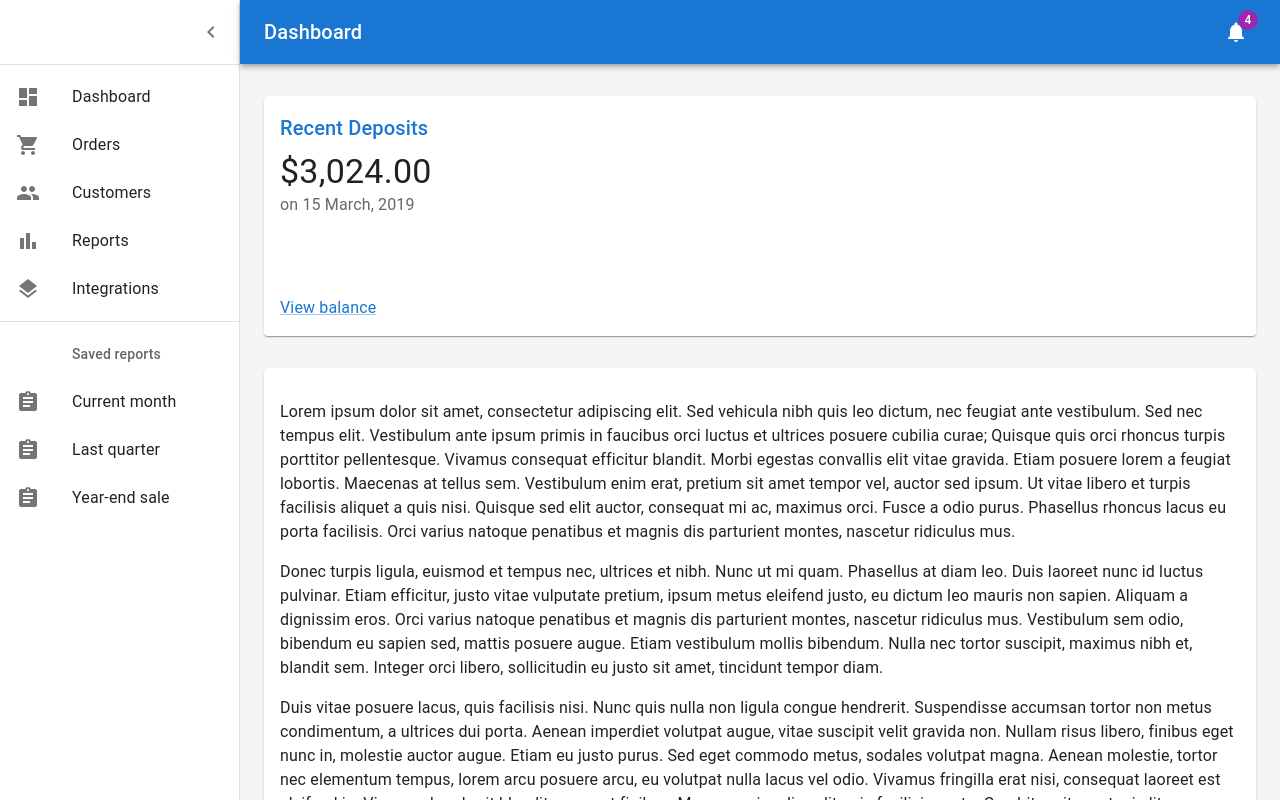
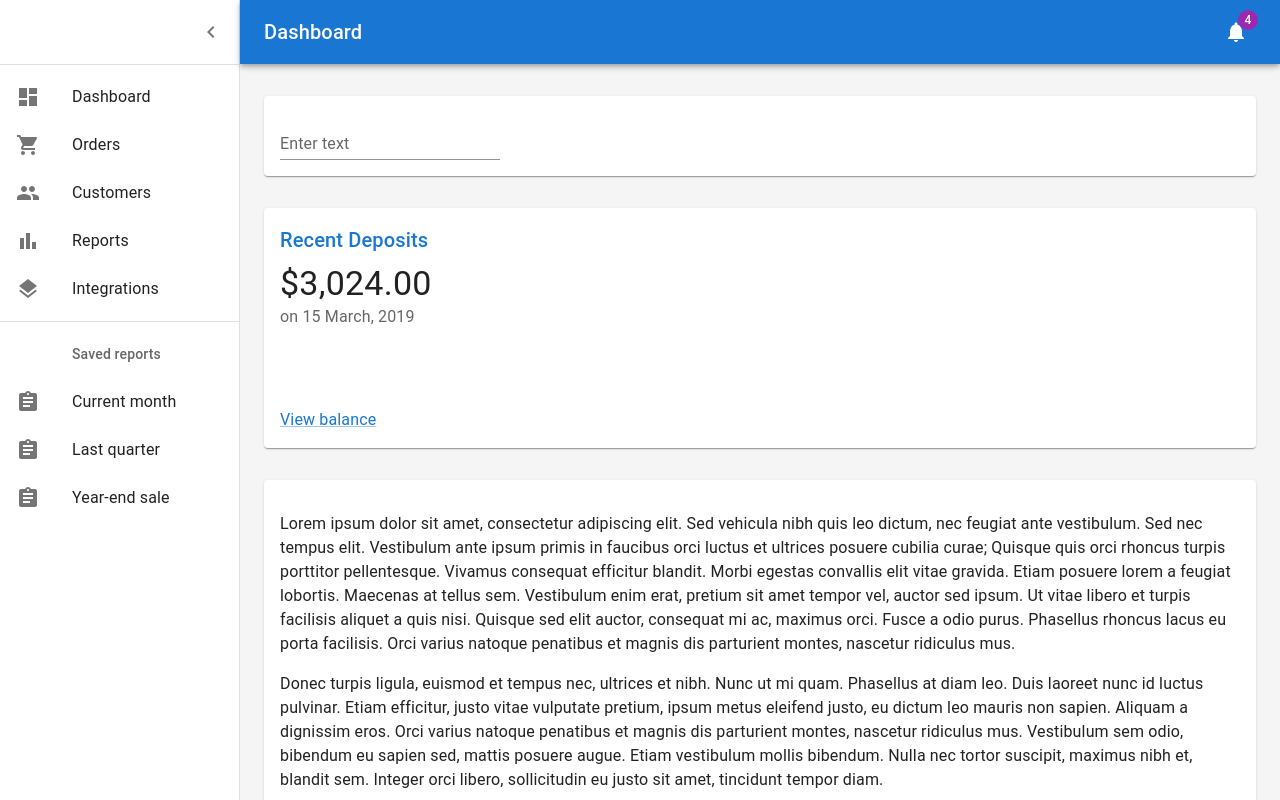
Before and after one commit to cherewaty/mui-ipad-layouts, a React (Create React App) app: page / in a window 1280 px wide. Built offline with nearby package versions, Linux system fonts and the light colour scheme.

Commit message:
Add TextField to confirm keyboard input

```diff
--- a/src/Dashboard/Dashboard.js
+++ b/src/Dashboard/Dashboard.js
@@ -7,6 +7,7 @@ import Box from "@mui/material/Box";
 import MuiAppBar from "@mui/material/AppBar";
 import Toolbar from "@mui/material/Toolbar";
 import List from "@mui/material/List";
+import TextField from "@mui/material/TextField";
 import Typography from "@mui/material/Typography";
 import Divider from "@mui/material/Divider";
 import IconButton from "@mui/material/IconButton";
@@ -173,8 +174,11 @@ function DashboardContent() {
         >
           <Toolbar />
           <Container maxWidth="lg" sx={{ mt: 4, mb: 4 }}>
+            <Paper sx={{ p: 2, marginBottom: 4 }}>
+              <TextField label="Enter text" variant="standard" />
+            </Paper>
+
             {/* Recent Deposits */}
-
             <Paper
               sx={{
                 p: 2,
```
